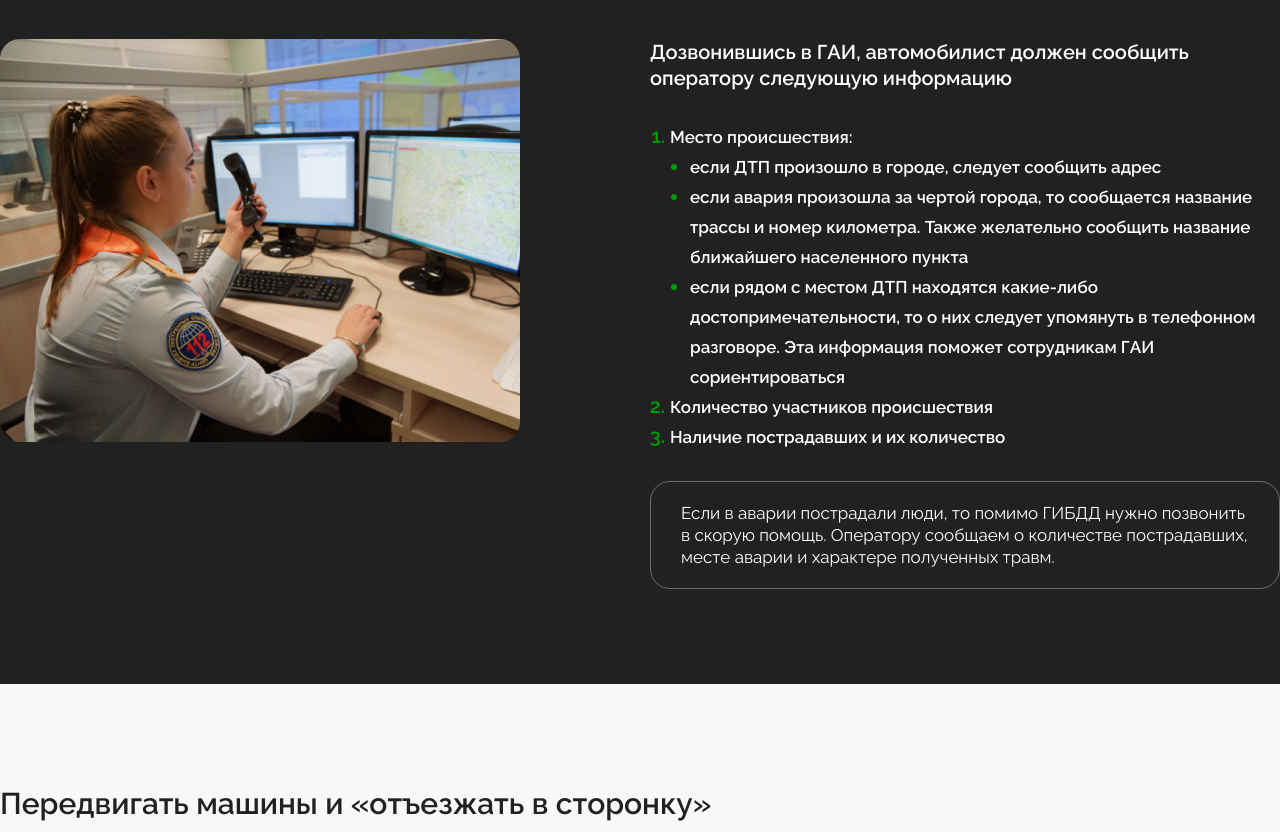
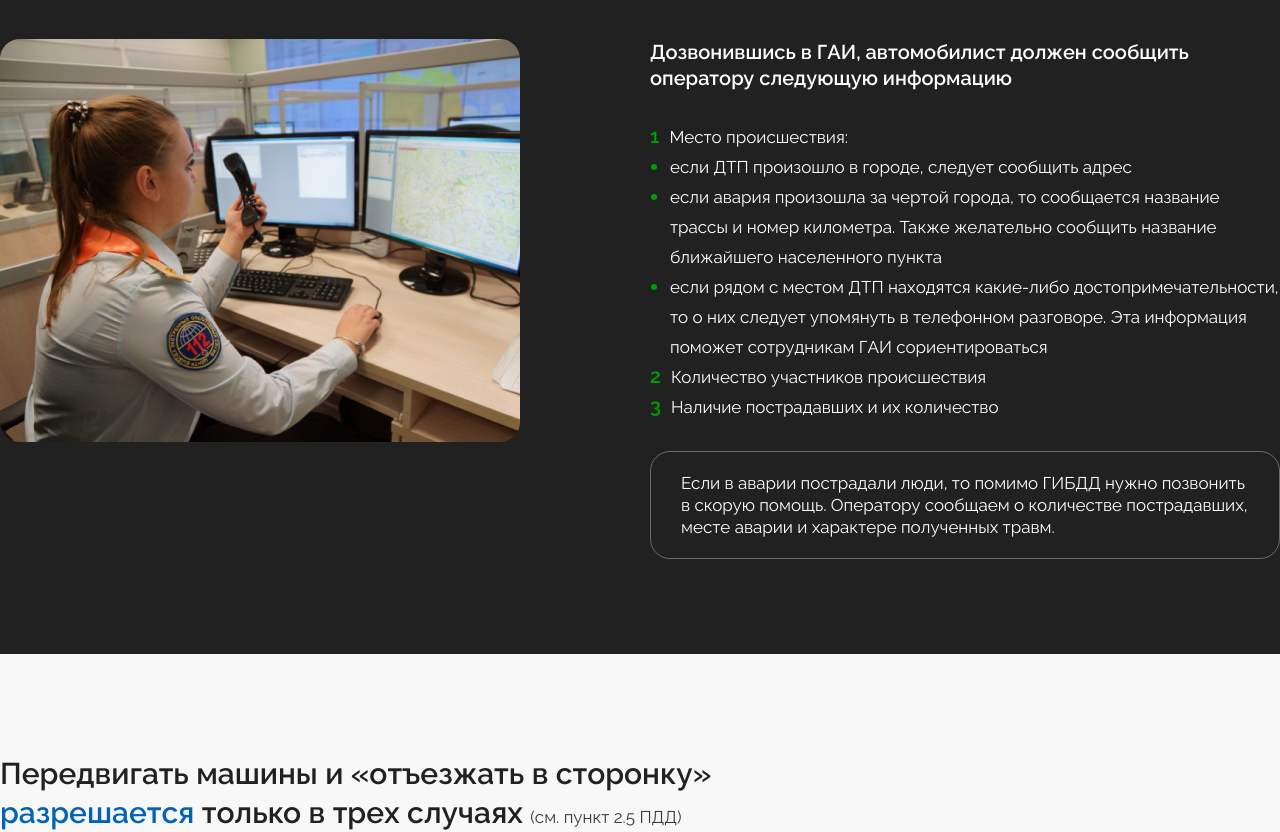
Before and after one commit to redskyby/for_igor, a React (Create React App) app: page /dtpWillHappened in a window 1280 px wide. Shown: the part 1540-2372 px from the top of the page. Built offline with nearby package versions, Linux system fonts and the light colour scheme.

Commit message:
mend some bugs

```diff
--- a/src/components/dtpWillHappened/DtpWillHappened.css
+++ b/src/components/dtpWillHappened/DtpWillHappened.css
@@ -177,15 +177,25 @@
   margin-bottom: 30px;
 }
 .second_section_dttWillHappened_second_block_list {
-  list-style-type: decimal;
+  list-style-type: none;
+  counter-reset: my-counter;
   color: #019C01;
   font-family: Raleway, sans-serif;
   font-size: 20px;
   font-weight: 600;
   line-height: 1.5;
   text-align: left;
-  margin-left: 20px;
   margin-bottom: 30px;
+}
+.second_section_dttWillHappened_second_block_list_with_number:before {
+  content: counter(my-counter);
+  counter-increment: my-counter;
+  font-family: Raleway, sans-serif;
+  font-size: 20px;
+  font-weight: 600;
+  line-height: 1.5;
+  text-align: left;
+  margin-right: 10px;
 }
 .second_section_dttWillHappened_second_block_list_list {
   list-style-type: disc;
@@ -196,7 +206,7 @@
   color: #FFFFFF;
   font-family: Raleway, sans-serif;
   font-size: 17px;
-  font-weight: 600;
+  font-weight: 400;
   line-height: 22px;
   text-align: left;
 }
@@ -215,7 +225,7 @@
 
 .third_section_dtpWillHappened {
   max-width: 1290px;
-  margin: 100px auto 0;
+  margin: 100px auto 70px;
 }
 .third_section_dtpWillHappened_main_title {
   max-width: 70%;
--- a/src/components/dtpWillHappened/DtpWillHappened.js
+++ b/src/components/dtpWillHappened/DtpWillHappened.js
@@ -83,7 +83,6 @@ function DtpWillHappened() {
                         </div>
 
                         <div className="container_table_right">
-
                             <div>
                                 <div className="container_table_block">
                                     <div className="container_table_block_number_and_img">
@@ -157,7 +156,7 @@ function DtpWillHappened() {
                             <h3>Дозвонившись в ГАИ, автомобилист должен сообщить оператору следующую информацию</h3>
                             <div>
                                 <ol className="second_section_dttWillHappened_second_block_list">
-                                    <li><span>Место происшествия:</span>
+                                    <li className="second_section_dttWillHappened_second_block_list_with_number"><span>Место происшествия:</span>
                                         <ul className="second_section_dttWillHappened_second_block_list_list">
                                             <li><span>если ДТП произошло в городе, следует сообщить адрес</span></li>
                                             <li><span>если авария произошла за чертой города, то сообщается название трассы и
@@ -170,8 +169,8 @@ function DtpWillHappened() {
                                             </span></li>
                                         </ul>
                                     </li>
-                                    <li><span>Количество участников происшествия</span></li>
-                                    <li><span>Наличие пострадавших и их количество</span></li>
+                                    <li className="second_section_dttWillHappened_second_block_list_with_number"><span>Количество участников происшествия</span></li>
+                                    <li className="second_section_dttWillHappened_second_block_list_with_number"><span>Наличие пострадавших и их количество</span></li>
                                 </ol>
                             </div>
 
--- a/src/components/dtpWillHappened/DtpWillHappened.scss
+++ b/src/components/dtpWillHappened/DtpWillHappened.scss
@@ -184,33 +184,46 @@
         margin-bottom: 30px;
       }
     }
-    &_list{
-      list-style-type: decimal;
+
+    &_list {
+      list-style-type: none;
+      counter-reset: my-counter;
       color: #019C01;
       font-family: $font-family, sans-serif;
       font-size: 20px;
       font-weight: 600;
       line-height: 1.5;
       text-align: left;
-      margin-left: 20px;
       margin-bottom: 30px;
-      &_list{
+      &_with_number:before {
+        content: counter(my-counter);
+        counter-increment: my-counter;
+        font-family: $font-family, sans-serif;
+        font-size: 20px;
+        font-weight: 600;
+        line-height: 1.5;
+        text-align: left;
+        margin-right: 10px;
+      }
+
+      &_list {
         list-style-type: disc;
         margin-left: 20px;
         line-height: 1.5;
       }
 
-      li span{
+      li span {
         color: #FFFFFF;
         font-family: $font-family, sans-serif;
         font-size: 17px;
-        font-weight: 600;
+        font-weight: 400;
         line-height: 22px;
         text-align: left;
       }
+
     }
 
-    &_text_after_block{
+    &_text_after_block {
       border: 1px solid #6C6C6C;
       padding: 20px 30px 20px 30px;
       border-radius: 20px;
@@ -227,7 +240,7 @@
 
 .third_section_dtpWillHappened {
   max-width: 1290px;
-  margin: 100px auto 0;
+  margin: 100px auto 70px;
 
   &_main_title {
     max-width: 70%;
--- a/src/components/dtpWithAnimals/DtpWithAnimals.css
+++ b/src/components/dtpWithAnimals/DtpWithAnimals.css
@@ -49,20 +49,33 @@
   color: #3A3A3A;
 }
 .first_section_dtpWithAnimal_left_list {
-  margin-left: 35px;
+  margin-left: 20px;
   margin-top: 10px;
 }
 .first_section_dtpWithAnimal_left_list ol {
-  list-style-type: decimal;
+  list-style-type: none;
+  counter-reset: item;
   color: #019C01;
+  font-family: Raleway, sans-serif;
+  font-size: 17px;
+  font-weight: 600;
+  line-height: 1.5;
+  text-align: left;
+}
+.first_section_dtpWithAnimal_left_list ol li:before {
+  content: counter(item) " ";
+  counter-increment: item;
+  margin-right: 5px;
+  font-weight: 600;
+  font-size: 17px;
+}
+.first_section_dtpWithAnimal_left_list ol li span {
+  color: #3A3A3A;
   font-family: Raleway, sans-serif;
   font-size: 17px;
   font-weight: 400;
   line-height: 1.5;
   text-align: left;
-}
-.first_section_dtpWithAnimal_left_list ol li span {
-  color: #3A3A3A;
 }
 .first_section_dtpWithAnimal_left_list_notice {
   color: #F12F2F;
--- a/src/components/dtpWithAnimals/DtpWithAnimals.js
+++ b/src/components/dtpWithAnimals/DtpWithAnimals.js
@@ -28,7 +28,7 @@ function DtpWithAnimals() {
 
                         <p className="first_section_dtpWithAnimal_left_text">В связи с этим водитель должен:</p>
                     <div className="first_section_dtpWithAnimal_left_list">
-                        <ol>
+                        <ol className="first_section_dtpWithAnimal_left_list_ol">
                             <li><span>остановить автомобиль сразу после столкновения</span></li>
                             <li><span>включить аварийную сигнализацию и выставить знак аварийной остановки. <p className="first_section_dtpWithAnimal_left_list_notice">На заметку!</p> <p>Знак нужно выставить на расстоянии не менее 15 метров от автомобиля в населенном пункте и не менее 40 метров — вне населенных пунктов.</p></span>
                             </li>
--- a/src/components/footer/Footer.css
+++ b/src/components/footer/Footer.css
@@ -27,6 +27,7 @@
   left: 18%;
   border-radius: 20px;
   z-index: -1;
+  box-shadow: 0px 4px 20px 0px rgba(169, 189, 206, 0.2509803922);
 }
 .footer_first_section_with_img {
   margin-left: 9%;
@@ -97,7 +98,8 @@
   flex-wrap: wrap;
 }
 .footer .container_first_block {
-  flex-basis: 410px;
+  max-width: 410px;
+  width: 100%;
   border: 1px solid #6C6C6C;
   border-radius: 20px;
   text-align: center;
@@ -119,6 +121,12 @@
 .footer .container_first_block_text_bottom {
   margin-top: 15px;
 }
+.footer .container_first_block_text_bottom_last h3 {
+  margin-bottom: 10px;
+}
+.footer .container_first_block_text_bottom_last p {
+  margin-bottom: 10px;
+}
 .footer .container_first_block_text_p {
   color: #FFFFFF;
   font-family: Raleway, sans-serif;
@@ -128,8 +136,9 @@
   text-align: center;
 }
 .footer .container_first_block img {
-  width: 40px;
-  height: 40px;
+  width: 20px;
+  height: 20px;
+  margin-right: 5px;
 }
 .footer .container_first_block_telephone {
   color: #FFFFFF;
--- a/src/components/footer/Footer.js
+++ b/src/components/footer/Footer.js
@@ -45,7 +45,7 @@ function Footer() {
                 <div className="container_first">
                     <div className="container_first_block">
                         <div className="container_first_block_text">
-                            <img src={Email} alt="email"/>
+                            <img src={Telephone} alt="номер телефона"/>
                             <a className="container_first_block_telephone"
                                href="tel:+375 29 758–50–06">+375 29 758–50–06</a>
                         </div>
@@ -56,7 +56,7 @@ function Footer() {
                     </div>
                     <div className="container_first_block">
                         <div className="container_first_block_text">
-                            <img src={Telephone} alt="номер телефона"/>
+                            <img src={Email} alt="email"/>
                             <a className="container_first_block_telephone"
                                href="mailto:AlehBashun@gmail.com">AlehBashun@gmail.com</a>
                         </div>
@@ -69,7 +69,7 @@ function Footer() {
                         <div className="container_first_block_text">
                             <h3>Поддержать проект</h3>
                         </div>
-                        <div className="container_first_block_text_bottom">
+                        <div className="container_first_block_text_bottom container_first_block_text_bottom_last">
                             <p className="container_first_block_text_p">Номер карты 4320370045671627 04/26</p>
                             <p className="container_first_block_text_p">Для ЕРИП 964221025444/1627</p>
                             <p className="container_first_block_text_p">IBAN BY47BAPB30140000964221025444</p>
--- a/src/components/mainPage/MainPage.css
+++ b/src/components/mainPage/MainPage.css
@@ -59,7 +59,7 @@
   margin-top: 115px;
   display: flex;
   flex-direction: column;
-  justify-content: space-around;
+  justify-content: space-evenly;
   margin-left: 25px;
   position: relative;
 }
@@ -344,6 +344,7 @@
   justify-content: space-around;
   border: none;
   border-radius: 20px;
+  box-shadow: 0px 4px 20px 0px rgba(169, 189, 206, 0.2509803922);
 }
 .fifth_section_card:nth-child(2n) {
   margin-top: 40px;
--- a/src/components/mainPage/MainPage.scss
+++ b/src/components/mainPage/MainPage.scss
@@ -69,7 +69,7 @@
       margin-top: 115px;
       display: flex;
       flex-direction: column;
-      justify-content: space-around;
+      justify-content: space-evenly;
       margin-left: 25px;
       position: relative;
 
@@ -395,6 +395,7 @@
     justify-content: space-around;
     border: none;
     border-radius: 20px;
+    box-shadow: 0px 4px 20px 0px #A9BDCE40;
 
     &:nth-child(2n) {
       margin-top: 40px;
```
Also changed, not shown: src/components/dtpWithAnimals/DtpWithAnimals.scss (+24 -6 lines), src/components/footer/Footer.scss (+14 -3 lines).
